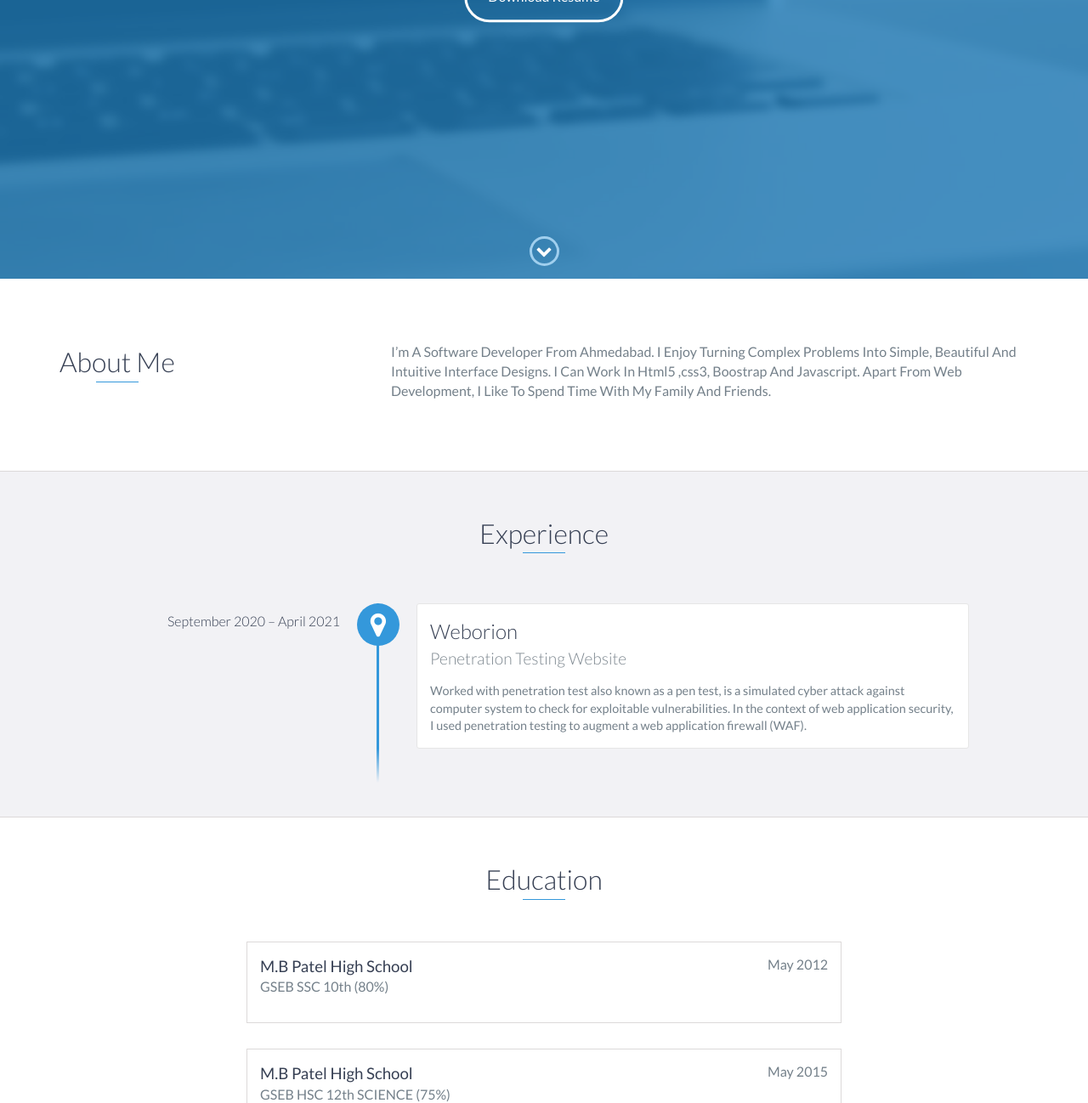
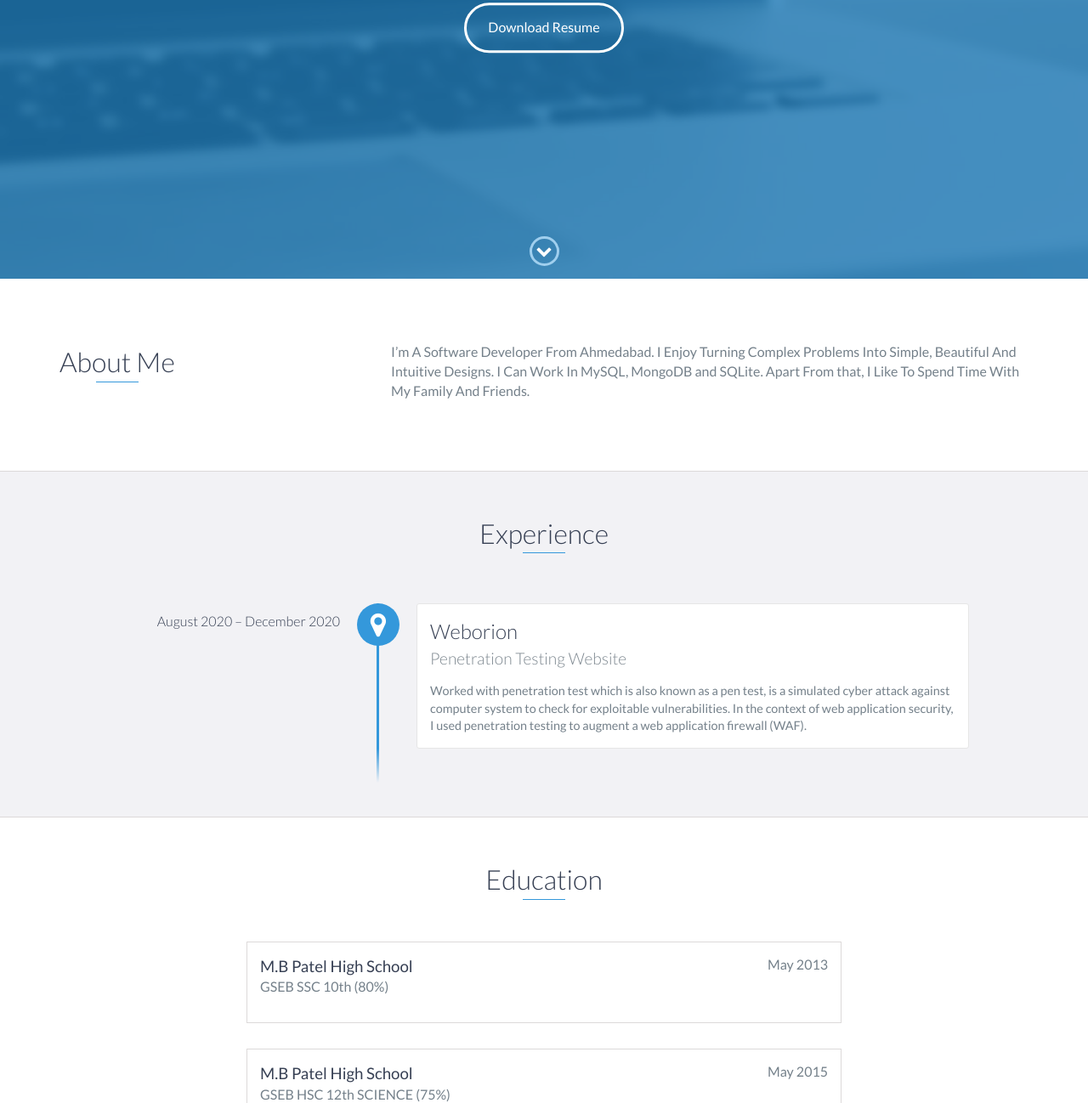
Before and after one commit to Rutvikshah1/kaumil, a plain HTML site: page index.html in a window 1280 px wide. Shown: the part 472-1770 px from the top of the page at 85% size. Drawn offline with nearby package versions, Linux system fonts and the light colour scheme.

Commit message:
Second commit

```diff
--- a/index.html
+++ b/index.html
@@ -4,7 +4,7 @@
     <meta charset="utf-8" />
     <meta http-equiv="X-UA-Compatible" content="IE=edge" />
     <meta name="viewport" content="width=device-width, initial-scale=1" />
-    <title>My Portfolio</title>
+    <title>Kaumil Patel</title>
     <link rel="shortcut icon" href="favicon.ico" type="image/x-icon" />
     <link rel="icon" href="favicon.ico" type="image/x-icon" />
     <link
@@ -50,9 +50,9 @@
 
     <div id="lead">
       <div id="lead-content">
-        <h1>Kaumil Patel</h1>
+        <h1>Er. Kaumil Patel</h1>
         <h2>Software Engineer</h2>
-        <a href="/Resume-2.pdf" class="btn-rounded-white">Download Resume</a>
+        <a href="/kp.pdf" class="btn-rounded-white">Download Resume</a>
       </div>
       <!-- End #lead-content -->
 
@@ -76,9 +76,9 @@
           <div class="col-md-8">
             <p>
               I’m A Software Developer From Ahmedabad. I Enjoy Turning Complex
-              Problems Into Simple, Beautiful And Intuitive Interface Designs. I
-              Can Work In Html5 ,css3, Boostrap And Javascript. Apart From Web
-              Development, I Like To Spend Time With My Family And Friends.
+              Problems Into Simple, Beautiful And Intuitive Designs. I Can Work
+              In MySQL, MongoDB and SQLite. Apart From that, I Like To Spend
+              Time With My Family And Friends.
             </p>
           </div>
         </div>
@@ -89,11 +89,11 @@
     <div id="experience" class="background-alt">
       <h2 class="heading">Experience</h2>
       <div id="experience-timeline">
-        <div data-date="September 2020 – April 2021">
+        <div data-date="August 2020 – December 2020">
           <h3>Weborion</h3>
           <h4>Penetration Testing Website</h4>
           <p>
-            Worked with penetration test also known as a pen test, is a
+            Worked with penetration test which is also known as a pen test, is a
             simulated cyber attack against computer system to check for
             exploitable vulnerabilities. In the context of web application
             security, I used penetration testing to augment a web application
@@ -108,7 +108,7 @@
       <h2 class="heading">Education</h2>
       <div class="education-block">
         <h3>M.B Patel High School</h3>
-        <span class="education-date">May 2012</span>
+        <span class="education-date">May 2013</span>
         <h4>GSEB SSC 10th (80%)</h4>
       </div>
 
@@ -121,7 +121,7 @@
 
       <div class="education-block">
         <h3>LDRP - Institute of Technology and Research</h3>
-        <span class="education-date">May 2015 - Sept 2019</span>
+        <span class="education-date">May 2015 - May 2019</span>
         <h4>Bachelor of Science in Computer Science</h4>
       </div>
       <!-- End .education-block -->
@@ -200,7 +200,9 @@
 
     <div id="contact">
       <h2>Get in Touch</h2>
-      <div id="contact-form">
+      <div>Phone : +91 9558927837</div>
+      <div>Email : kaumilpatel4525.kp@gmail.com</div>
+      <!-- <div id="contact-form">
         <form
           method="POST"
           action="https://formspree.io/kaumilpatel4525.kp@gmail.com"
@@ -215,6 +217,7 @@
             name="_replyto"
             placeholder="Your email"
             required
+            disabled
           />
           <textarea
             name="message"
@@ -223,7 +226,7 @@
           ></textarea>
           <button type="submit">Send</button>
         </form>
-      </div>
+      </div> -->
       <!-- End #contact-form -->
     </div>
     <!-- End #contact -->
@@ -264,9 +267,8 @@
 
     <!-- PHOTOS -->
     <section class="section-photos">
-      <br /><br />
+      <br />
       <h2 class="heading">Certificates</h2>
-      <br /><br />
       <div class="photo-wrapper">
         <div class="photo-wrapper-element">
           <img
```
Also changed, not shown: 2 other files.
